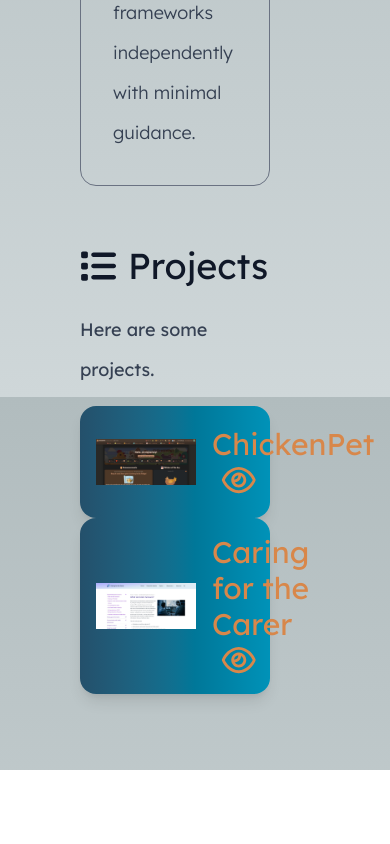
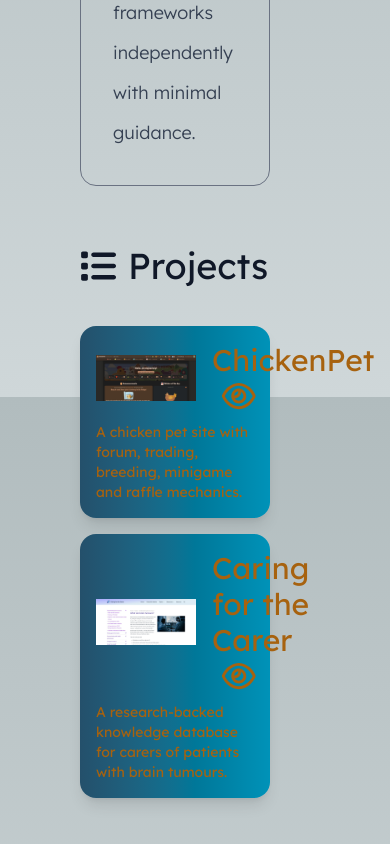
Before and after one commit to circlejourney/web-portfolio, a Next.js app: page / in a window 390 px wide. Shown: the part 3823-4667 px from the top of the page. Before the commit the page ends 4593 px from the top, so only its background shows below. Built offline with nearby package versions, Linux system fonts and the light colour scheme.

Commit message:
Improve project list styling

```diff
--- a/src/app/globals.css
+++ b/src/app/globals.css
@@ -45,6 +45,10 @@ a.project-link {
   background-color: var(--accent-bg);
 }
 
+.text-accent {
+  color: var(--link-colour);
+}
+
 #sidebar {
   background-image: var(--background-image);
   background-size: cover;
--- a/src/app/page.tsx
+++ b/src/app/page.tsx
@@ -105,8 +105,7 @@ export default function Home() {
 
             <Header icon={faList} header={"Projects"}/>
 
-            Here are some projects.
-            <div className="py-4">
+            <div className="py-4 flex flex-col gap-4">
               {projectList.map((project) => <Project project={project} setProject={setProject} key={project.title}/>)}
             </div>
           </div>
--- a/src/components/Project.tsx
+++ b/src/components/Project.tsx
@@ -10,16 +10,18 @@ export default function Project ({project, setProject}: {
     project: ProjectInterface,
     setProject: Dispatch<SetStateAction<ProjectInterface | null>>
 }) {
-    return (<div className="bg-linear-to-r from-[#24506B] to-cyan-600 hover:to-cyan-900 hover:bg-linear-65 rounded-2xl p-4 shadow-lg transition-normal transition-colors duration-200 flex flex-row items-center gap-4 group">
-        <Image width={100} height={62} src={project.thumbnail_src} alt={project.thumbnail_alt} unoptimized={true}/>
-        <h3 className="text-3xl sm:w-400">
-            <a href="#" onClick={(e)=>{e.preventDefault(); setProject(project)}} className="project-link cursor-pointer">
-                {project.title}
-                <FontAwesomeIcon className="align-middle ml-2" icon={faEye}/>
-            </a>
-        </h3>
-        <div className="w-0 text-mist-50 group-hover:w-full group-hover:sm:w-3/5 truncate transition-all duration-200 text-right">
-            {project.description}
+    return (<a href="#" onClick={(e)=>{e.preventDefault(); setProject(project)}} className="block h-full bg-linear-to-r from-[#24506B] to-cyan-600 hover:to-cyan-900 hover:bg-linear-65 rounded-2xl p-4 shadow-lg transition-normal transition-colors duration-200 group">
+        <div className="flex flex-row items-center gap-4">
+            <Image className="inline-block" width={100} height={62} src={project.thumbnail_src} alt={project.thumbnail_alt} unoptimized={true}/>
+            <h3 className="text-3xl grow">
+                <span className="project-link">
+                    {project.title}
+                    <FontAwesomeIcon className="align-middle ml-2" icon={faEye}/>
+                </span>
+            </h3>
         </div>
-    </div>);
+        <div className="text-mist-50 text-sm mt-2 opacity-100 group-hover:opacity-80 transition-all duration-200">
+            {project.short_description}
+        </div>
+    </a>);
 }
```
